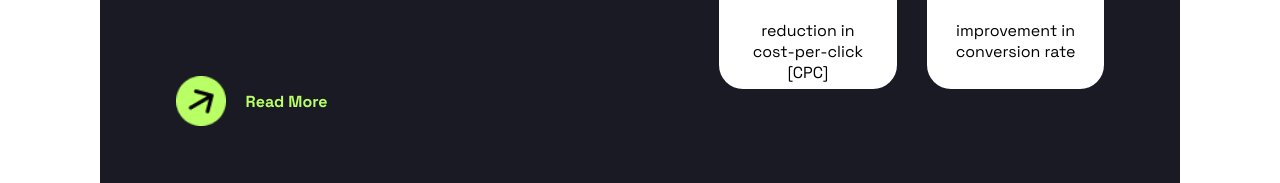
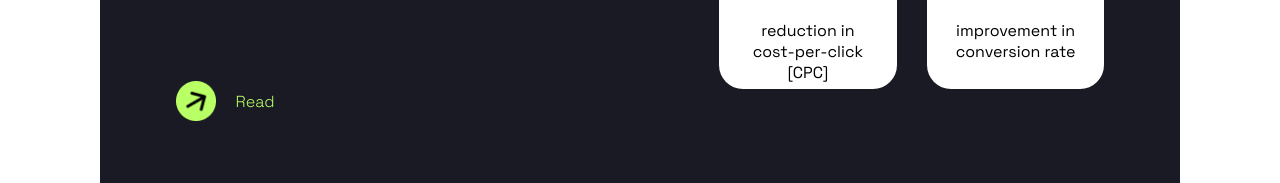
Before and after one commit to angyenxin/angyenxin.github.io, a plain HTML site: page week4/usecase.html in a window 1280 px wide. Shown: the part 1163-1346 px from the top of the page. Drawn offline with Linux system fonts and the light colour scheme.

Commit message:
style: restyle content2's font weight

```diff
--- a/week4/usecase.html
+++ b/week4/usecase.html
@@ -163,8 +163,11 @@
         flex-direction: row;
         color: #b9ff66;
         gap: 20px;
+        align-items: center;
+    }
+
+    div.read1 h4 {
         font-weight: lighter;
-        align-items: center;
     }
 
     div.read2 {
@@ -172,7 +175,6 @@
         flex-direction: row;
         color: #b9ff66;
         gap: 20px;
-        font-weight: lighter;
         align-items: center;
     }
 
@@ -191,7 +193,7 @@
 
 
     /**Responsive smaller screen*/
-    @media(max-width:1130px) {
+    @media(max-width:1140px) {
         body {
             margin: 50px 30px;
         }
@@ -226,6 +228,7 @@
         div.content2 {
             display: flex;
             flex-direction: row;
+            padding-top: 50px;
         }
 
         img.vector {
@@ -239,6 +242,7 @@
             font-size: 30px;
             margin-top: 0px;
             margin-bottom: 30px;
+            font-weight: lighter;
         }
 
         div.wrap {
@@ -265,7 +269,7 @@
     }
 
     /**Adjustment for not affect the big screen*/
-    @media (min-width:1130px) {
+    @media (min-width:1140px) {
         .hamburger {
             display: none;
         }
@@ -359,7 +363,7 @@
         <div class="responsiveblock">
             <div class="textblock">
                 <div class="title1">
-                    <h2>Featured</h2>
+                    <h2>FEATURED</h2>
                 </div>
                 <div class="title2">
                     <h2>Featured Success Story</h2>
@@ -372,8 +376,8 @@
                         traffic, and boost sales.</p>
                 </div>
                 <div class="read1">
-                    <img src="./images/readbtn.png" alt="read button" width="50px" height="50px">
-                    <h4>Read More</h4>
+                    <img src="./images/readbtn.png" alt="read button" width="40px" height="40px">
+                    <h4>Read</h4>
                 </div>
             </div>
 
@@ -397,7 +401,7 @@
             </div>
             <div class="read2">
                 <img src="./images/readbtn.png" alt="read button" width="50px" height="50px">
-                <h4>Read More</h4>
+                <h4>Read</h4>
             </div>
         </div>
     </div>
```
